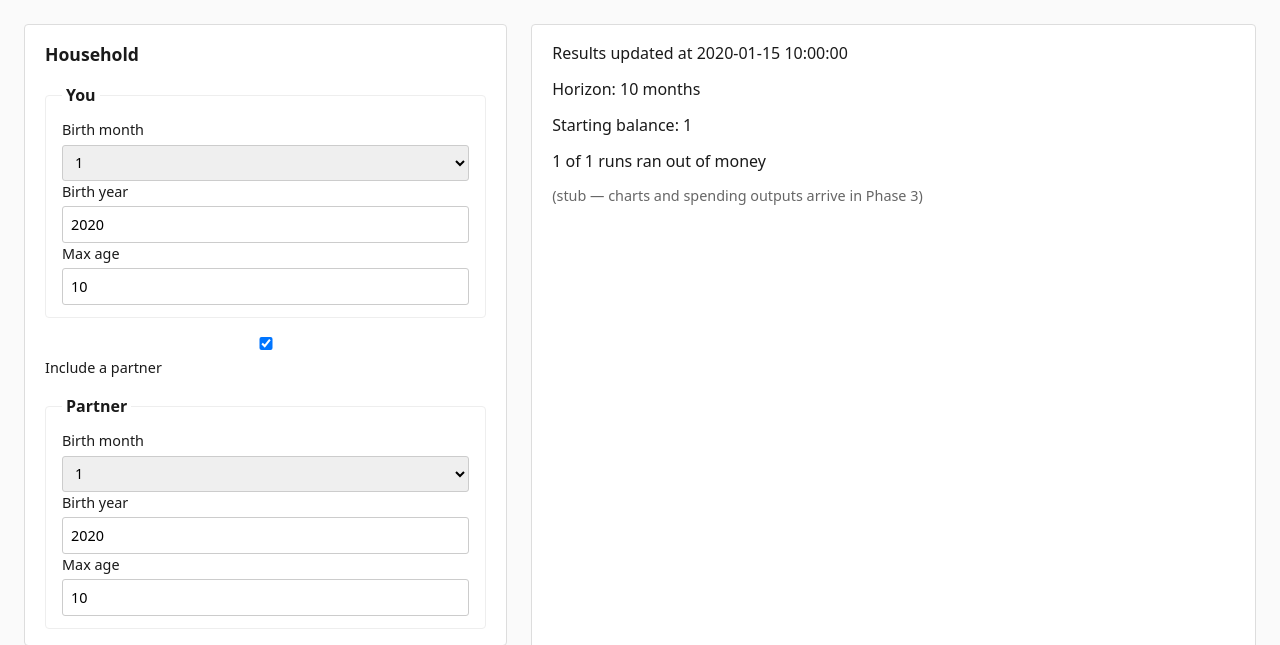
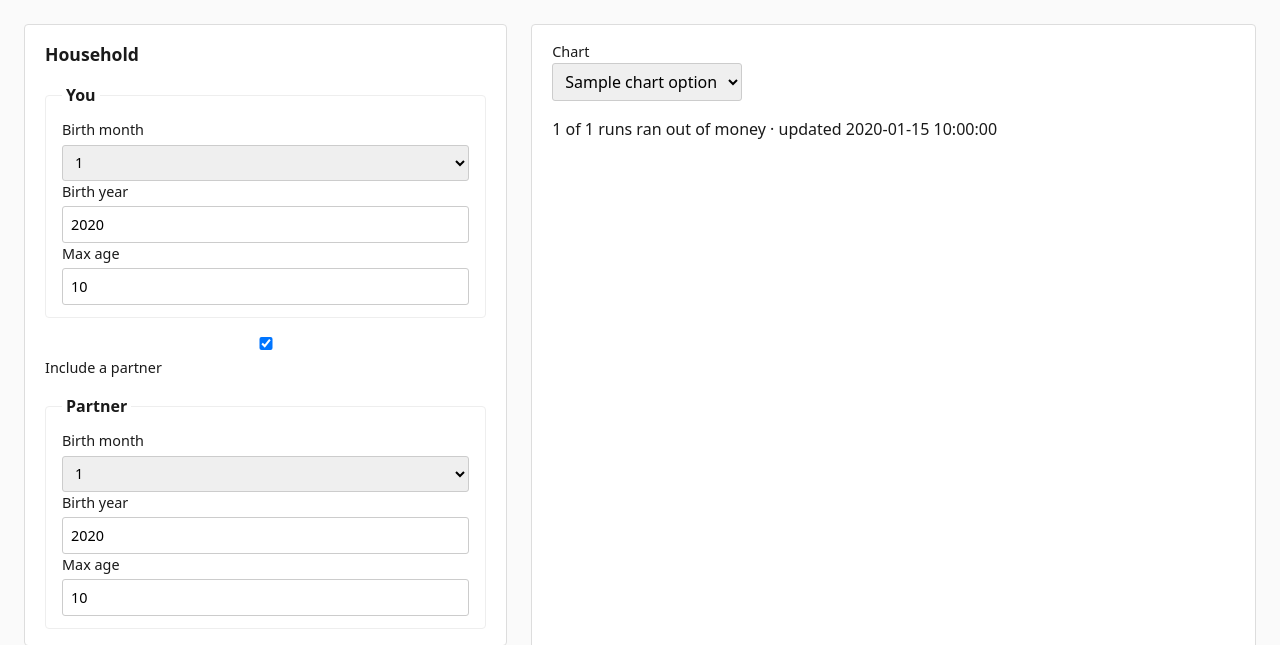
Before and after one commit to chriskelly/LifeFinances, a FastAPI app: template packages/web/web/templates/index.html in a window 1280 px wide. Shown: the part 63-708 px from the top of the page. Run offline with FastAPI, Linux system fonts and the light colour scheme; the template is opened without the code that fills it: most values are stand-ins (such as "Sample title", 1, 10 or a date in 2020).

Commit message:
feat(web): render results chart partial with selector and fallback
Co-authored-by: Cursor <cursoragent@cursor.com>

```diff
--- a/packages/web/web/app.py
+++ b/packages/web/web/app.py
@@ -1,5 +1,6 @@
 from __future__ import annotations
 
+import json
 from decimal import Decimal
 from pathlib import Path
 from typing import Annotated
@@ -15,7 +16,7 @@ from fastapi.templating import Jinja2Templates
 from pydantic import ValidationError
 from simulation.stub import run_simulation
 
-from web import forms, routes, sections
+from web import charts, forms, routes, sections
 from web.dependencies import get_repository, require_plan, resolve_default_plan_id
 from web.forms import AppSettingsForm, HouseholdForm, PortfolioForm
 from web.routes import (
@@ -150,6 +151,11 @@ def _register_home_route(web_app: FastAPI) -> None:
                 "summaries": summaries,
                 "loadable_ids": loadable_ids,
                 "loadable_count": len(loadable_ids),
+                "chart_type": charts.DEFAULT_CHART,
+                "chart_options": charts.chart_options(result),
+                "chart_figure_json": json.dumps(
+                    charts.build_figure(result, charts.DEFAULT_CHART)
+                ),
             },
         )
 
@@ -330,8 +336,9 @@ def _register_results_route(web_app: FastAPI) -> None:
         request: Request,
         repo: RepoDep,
         plan: Annotated[int | None, Query()] = None,
+        chart: Annotated[str | None, Query()] = None,
     ) -> HTMLResponse:
-        _, plan_model = require_plan(plan, plan_repo=repo)
+        plan_id, plan_model = require_plan(plan, plan_repo=repo)
         settings = get_settings_repo(request).get()
         result = run_simulation(
             plan_model,
@@ -339,10 +346,18 @@ def _register_results_route(web_app: FastAPI) -> None:
             fred_api_key=settings.fred_api_key,
             eod_api_key=settings.eod_api_key,
         )
+        chart_type = charts.resolve_chart_type(chart)
+        figure = charts.build_figure(result, chart_type)
         return templates.TemplateResponse(
             request,
-            "results_stub.html",
-            {"result": result},
+            "results.html",
+            {
+                "plan_id": plan_id,
+                "result": result,
+                "chart_type": chart_type,
+                "chart_options": charts.chart_options(result),
+                "chart_figure_json": json.dumps(figure),
+            },
         )
 
 
--- a/packages/web/web/templates/index.html
+++ b/packages/web/web/templates/index.html
@@ -19,7 +19,7 @@
     hx-trigger="planUpdated from:body"
     hx-swap="innerHTML"
   >
-    {% include "results_stub.html" %}
+    {% include "results.html" %}
   </div>
 </div>
 
--- /dev/null
+++ b/packages/web/web/templates/results.html
@@ -0,0 +1,28 @@
+<div class="results">
+  <form class="chart-selector">
+    <label for="chart-select">Chart</label>
+    <select
+      id="chart-select"
+      name="chart"
+      hx-get="{{ routes.RESULTS }}?plan={{ plan_id }}"
+      hx-target="#results-panel"
+      hx-swap="innerHTML"
+      hx-trigger="change"
+    >
+      {% for value, label in chart_options %}
+      <option value="{{ value }}" {% if value == chart_type %}selected{% endif %}>
+        {{ label }}
+      </option>
+      {% endfor %}
+    </select>
+  </form>
+
+  <div id="results-chart"></div>
+  <script type="application/json" id="chart-config">{{ chart_figure_json | safe }}</script>
+  <div id="results-meta" data-chart="{{ chart_type }}" hidden></div>
+
+  <p class="results-summary">
+    {{ result.num_runs_insufficient }} of {{ result.num_runs }} runs ran out of money
+    · updated {{ result.ran_at.strftime("%Y-%m-%d %H:%M:%S") }}
+  </p>
+</div>
--- a/packages/web/web/templates/results_stub.html
+++ /dev/null
@@ -1,10 +0,0 @@
-<div class="results-stub">
-  <p>Results updated at {{ result.ran_at.strftime("%Y-%m-%d %H:%M:%S") }}</p>
-  <p>Horizon: {{ result.horizon_months }} months</p>
-  <p>Starting balance: {{ result.balance_start[0][0] }}</p>
-  <p>
-    {{ result.num_runs_insufficient }} of {{ result.num_runs }} runs ran out of
-    money
-  </p>
-  <p class="stub-disclaimer">(stub — charts and spending outputs arrive in Phase 3)</p>
-</div>
```
Also changed, not shown: packages/web/tests/test_app.py (+37 -5 lines).
